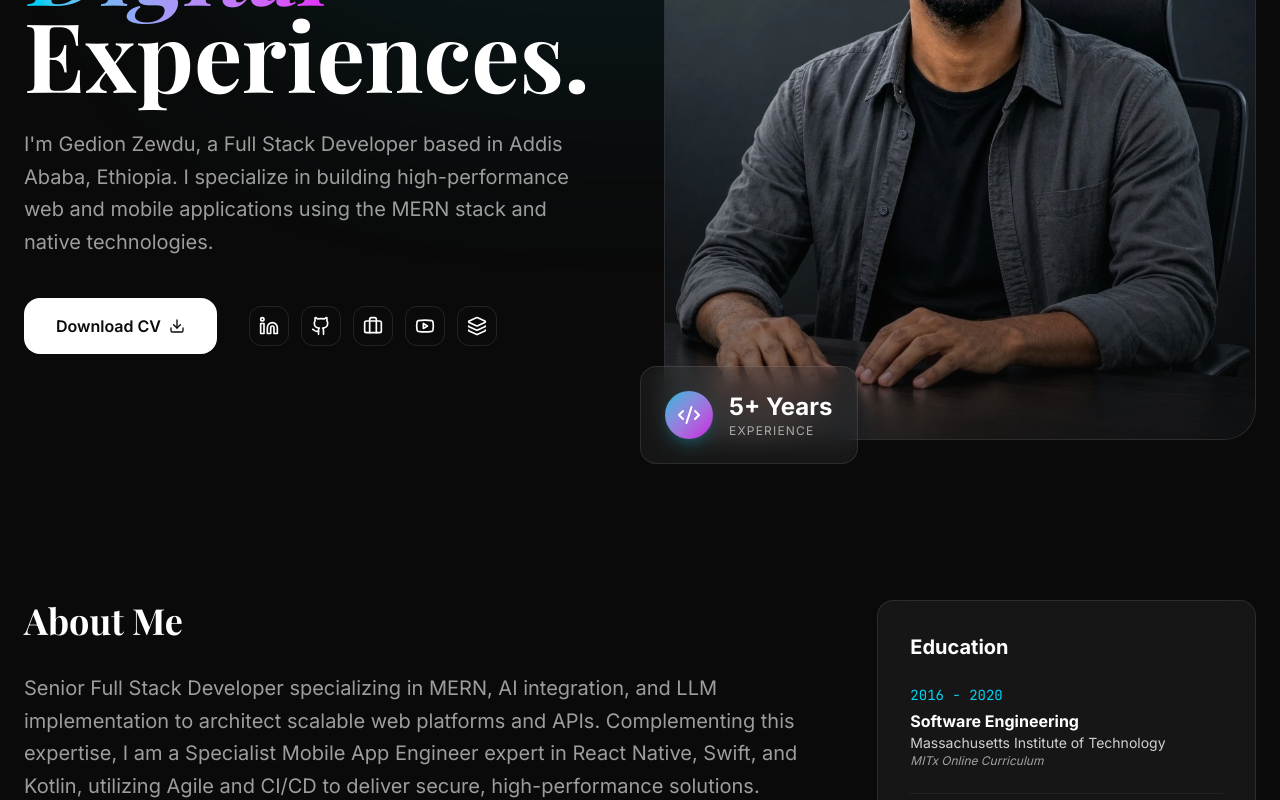
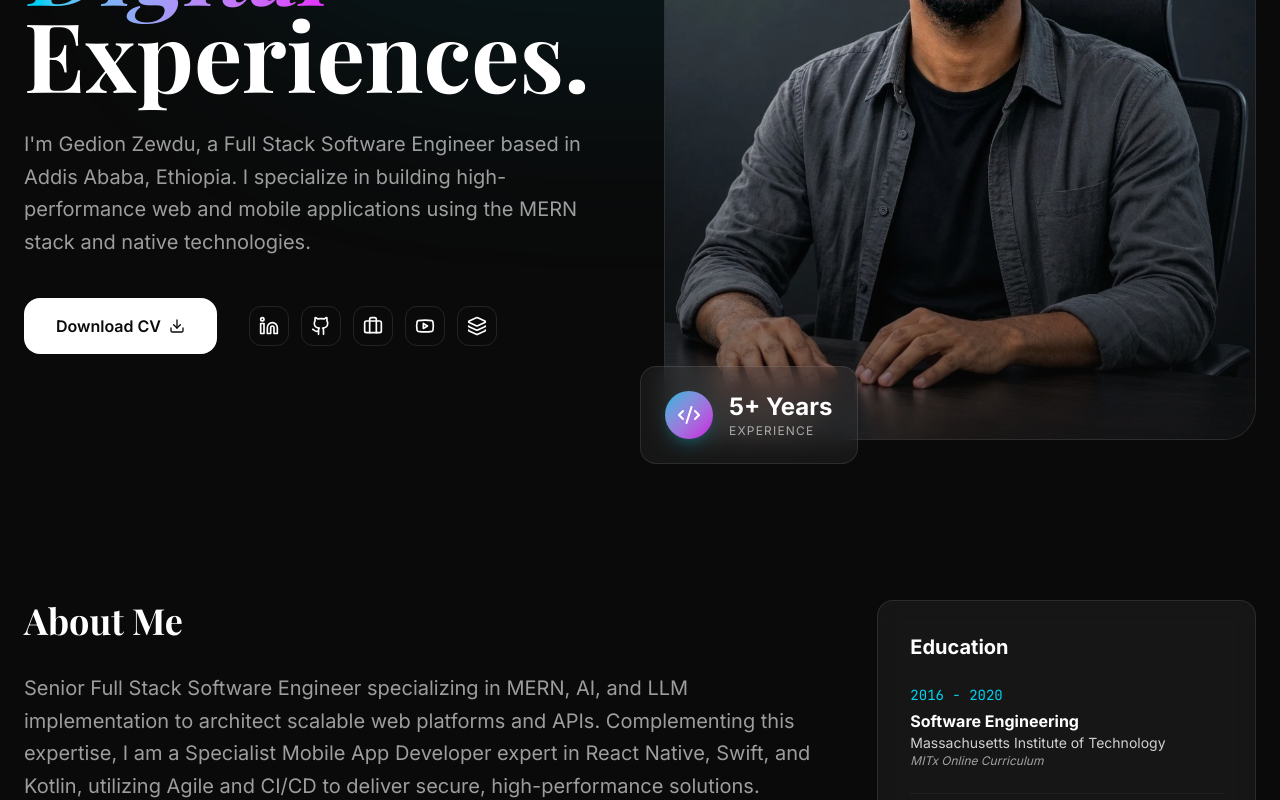
Before and after one commit to gedionzewdu/portfolio, a React (Vite) app: page / in a window 1280 px wide. Shown: the part 460-1260 px from the top of the page. Built offline with nearby package versions, Linux system fonts and the light colour scheme; a web font is replaced by a local one.

Commit message:
Organize: Move assets, branding, and docs

```diff
--- a/index.html
+++ b/index.html
@@ -4,7 +4,7 @@
     <meta charset="UTF-8" />
     <meta name="viewport" content="width=device-width, initial-scale=1.0" />
     <title>Gedion Dev</title>
-    <meta name="description" content="I am Gedion, a Senior Full Stack Developer & Specialist Mobile App Engineer expert in MERN, AI, React Native, Swift, & Kotlin, building scalable solutions." />
+    <meta name="description" content="I am Gedion, a Senior Full Stack Software Engineer & Specialist Mobile App Developer expert in MERN, AI, React Native, Swift, & Kotlin, building scalable solutions." />
     <meta name="keywords" content="Gedion Zewdu, Gedion Dev, Gedion, Full Stack Developer, Software Engineer, MERN Stack, MERN, Next.js, Mobile App Developer, React Native, Swift, Kotlin, AI, LLM, CEO, Efeson Technologies, Efeson Academy, Efeson" />
     <meta name="author" content="Gedion Zewdu" />
     <link rel="canonical" href="https://gedion.is-a.dev" />
@@ -14,14 +14,14 @@
     <meta property="og:type" content="website" />
     <meta property="og:url" content="https://gedion.is-a.dev" />
     <meta property="og:title" content="Gedion Dev" />
-    <meta property="og:description" content="Full Stack Developer specializing in high-performance web and mobile applications." />
+    <meta property="og:description" content="Full Stack Software Engineer specializing in high-performance web and mobile applications." />
     <meta property="og:image" content="/assets/Gedi%20Office%20Shot.png" />
 
     <!-- Twitter -->
     <meta property="twitter:card" content="summary_large_image" />
     <meta property="twitter:url" content="https://gedion.is-a.dev" />
     <meta property="twitter:title" content="Gedion Dev" />
-    <meta property="twitter:description" content="Full Stack Developer specializing in high-performance web and mobile applications." />
+    <meta property="twitter:description" content="Full Stack Software Engineer specializing in high-performance web and mobile applications." />
     <meta property="twitter:image" content="/assets/Gedi%20Office%20Shot.png" />
 
     <link rel="icon" id="favicon" href="/branding/Gedion%20Dev%20Official%20Logo.png" />
--- a/src/App.tsx
+++ b/src/App.tsx
@@ -142,7 +142,7 @@ const Hero = () => (
           Building <span className="italic bg-clip-text text-transparent bg-gradient-to-r from-cyan-400 to-fuchsia-500">Digital</span> Experiences.
         </h1>
         <p className="text-xl text-white/60 max-w-xl mb-10 leading-relaxed">
-          I'm Gedion Zewdu, a Full Stack Developer based in Addis Ababa, Ethiopia. I specialize in building high-performance web and mobile applications using the MERN stack and native technologies.
+          I'm Gedion Zewdu, a Full Stack Software Engineer based in Addis Ababa, Ethiopia. I specialize in building high-performance web and mobile applications using the MERN stack and native technologies.
         </p>
         <div className="flex flex-wrap gap-4">
           <a
@@ -208,7 +208,7 @@ const About = () => (
         >
           <h2 className="text-4xl font-display font-bold mb-8">About Me</h2>
           <p className="text-xl text-white/60 leading-relaxed mb-8">
-            Senior Full Stack Developer specializing in MERN, AI integration, and LLM implementation to architect scalable web platforms and APIs. Complementing this expertise, I am a Specialist Mobile App Engineer expert in React Native, Swift, and Kotlin, utilizing Agile and CI/CD to deliver secure, high-performance solutions.
+            Senior Full Stack Software Engineer specializing in MERN, AI, and LLM implementation to architect scalable web platforms and APIs. Complementing this expertise, I am a Specialist Mobile App Developer expert in React Native, Swift, and Kotlin, utilizing Agile and CI/CD to deliver secure, high-performance solutions.
           </p>
           <div className="grid grid-cols-2 md:grid-cols-4 gap-6">
             {[
```
